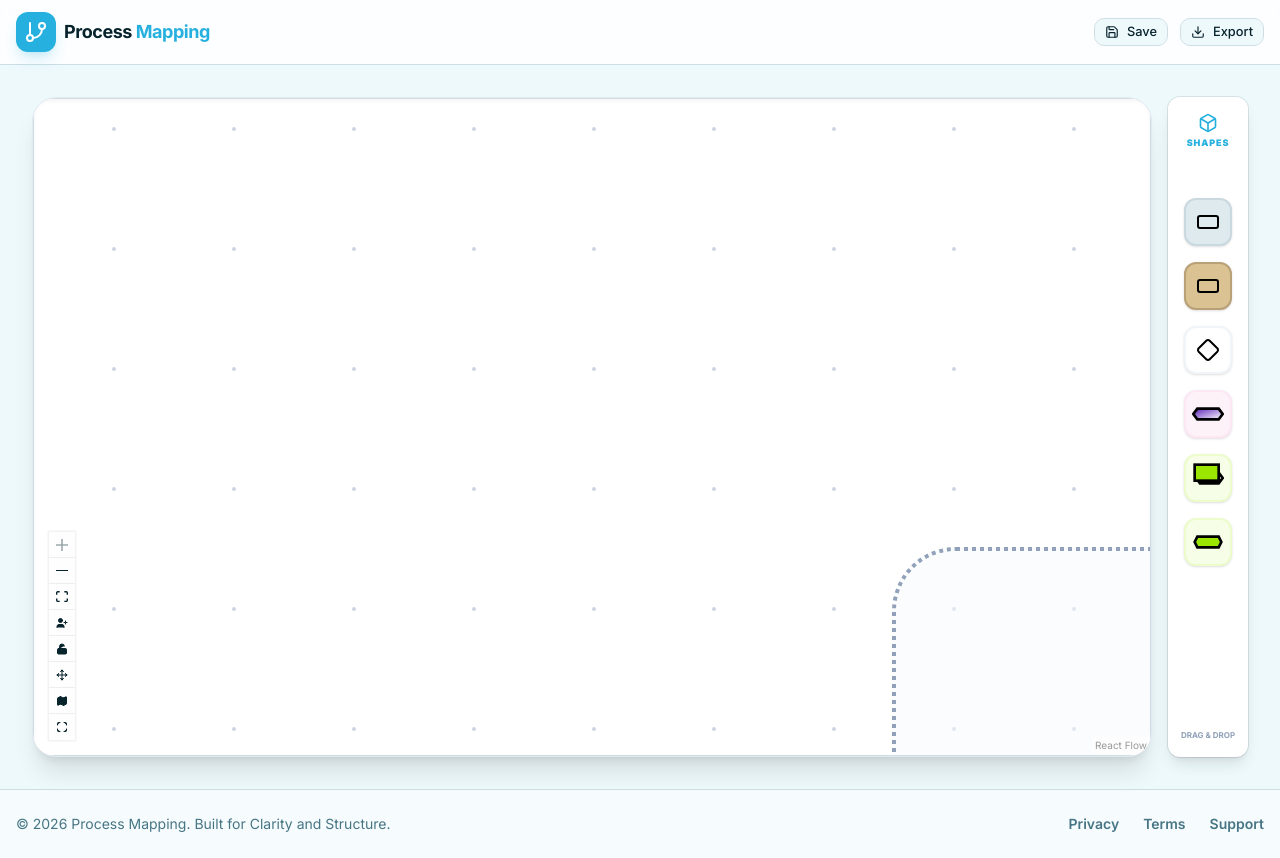
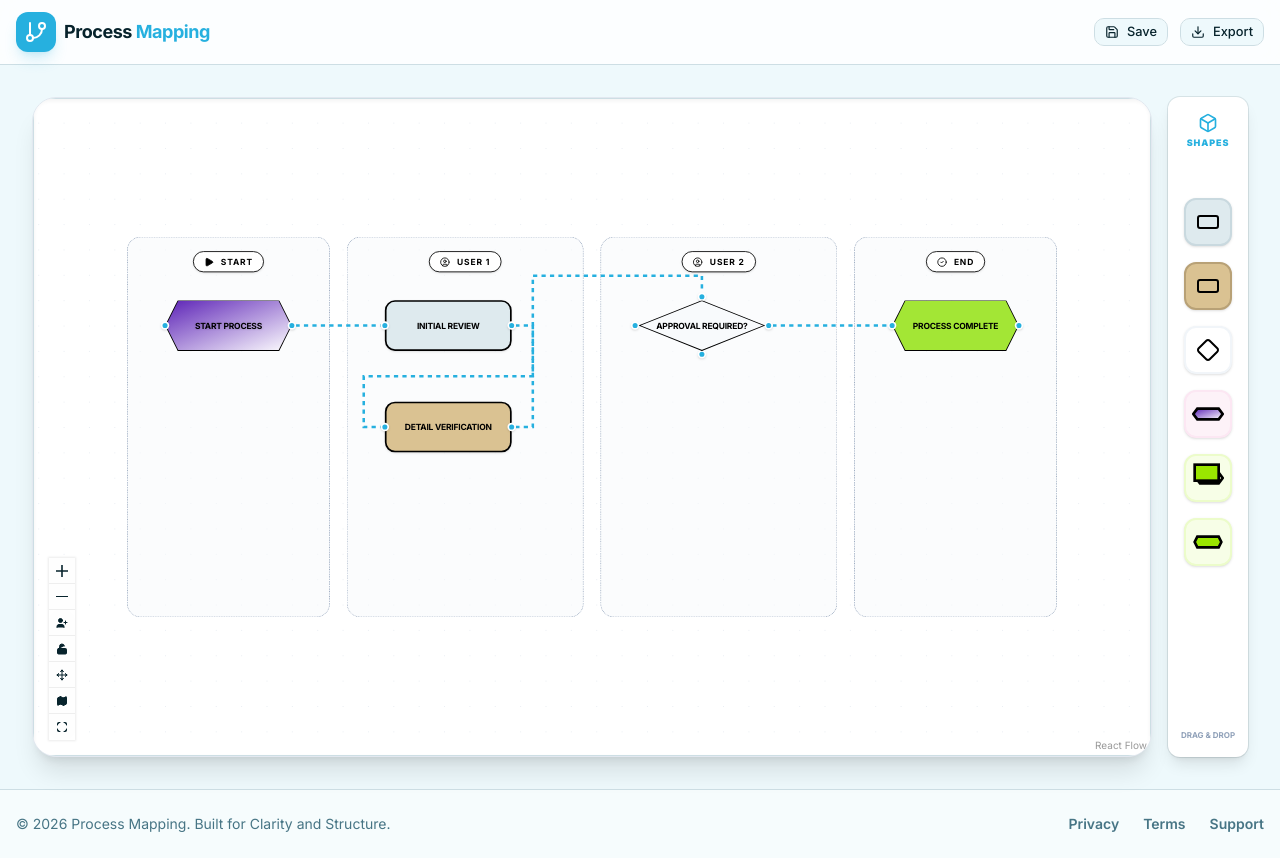
Before and after one commit to yogesh12280/Process-Mapping, a React (Vite) app: page / in a window 1280 px wide. Built offline with nearby package versions, Linux system fonts and the light colour scheme.

Commit message:
feat(flowchart): Auto-fit view on load
Adds an effect to automatically fit the flowchart view to the viewport shortly after the component mounts. This improves the initial user experience by ensuring the entire flowchart is visible.

```diff
--- a/src/components/flowchart/FlowchartCanvas.tsx
+++ b/src/components/flowchart/FlowchartCanvas.tsx
@@ -1,6 +1,6 @@
 "use client"
 
-import React, { useMemo } from 'react';
+import React, { useMemo, useEffect } from 'react';
 import {
   ReactFlow,
   Background,
@@ -78,6 +78,13 @@ const FlowchartCanvas: React.FC<FlowchartCanvasProps> = ({
     fitView({ padding: 0.2, duration: 800 });
   };
 
+  useEffect(() => {
+    const timer = setTimeout(() => {
+      fitView({ padding: 0.2, duration: 400 });
+    }, 100);
+    return () => clearTimeout(timer);
+  }, [fitView]);
+
   const canMoveCanvas = !isLocked && isMoveEnabled;
 
   return (
@@ -118,7 +125,7 @@ const FlowchartCanvas: React.FC<FlowchartCanvasProps> = ({
         preventScrolling={true}
       >
         <Background color="#cbd5e1" gap={30} variant="dots" />
-        <Controls showInteractive={false} position="bottom-left">
+        <Controls showInteractive={false} showFitView={false} position="bottom-left">
           <ControlButton
             onClick={onAddSection}
             title="Add New User Section"
```
